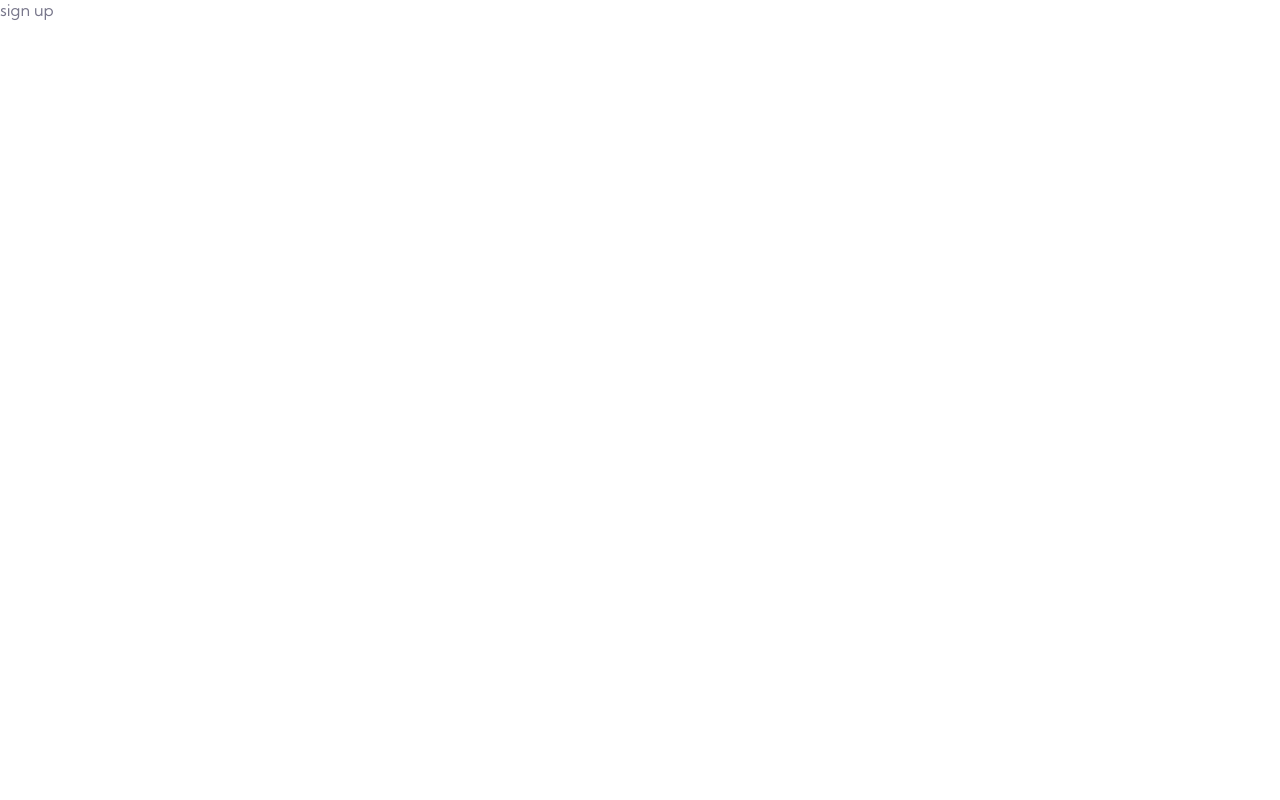
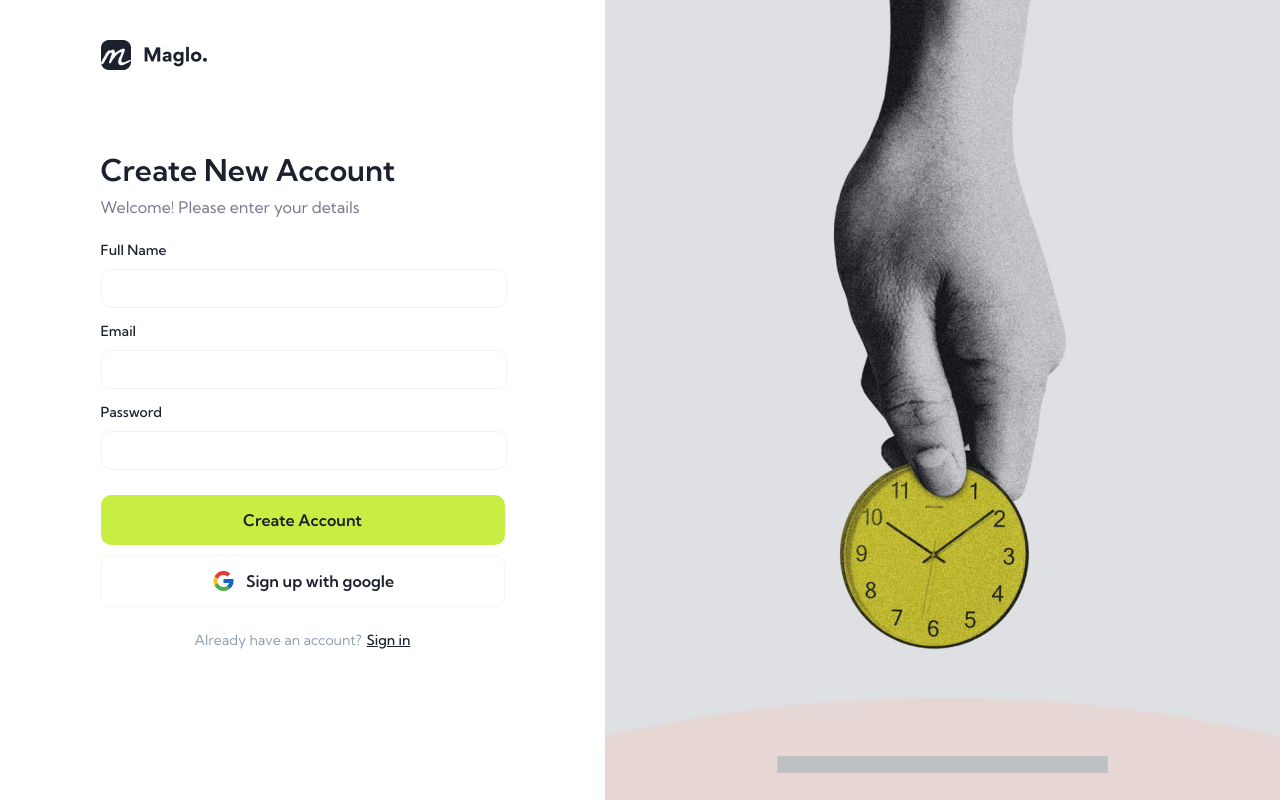
Before and after one commit to rowengit/financial-management, a Next.js app: page /signup in a window 1280 px wide. Built offline with nearby package versions, Linux system fonts and the light colour scheme.

Commit message:
feat: done signup page, enhance password input style

```diff
--- /dev/null
+++ b/components/beforeLogin.tsx
@@ -0,0 +1,42 @@
+import logo from "@img/logo.png";
+import styled from "styled-components";
+import saving from "@img/saving.png";
+
+const Styled = styled.main`
+	display: flex;
+	justify-content: space-between;
+	> section {
+		margin: auto;
+		height: 100%;
+
+		> img {
+			position: absolute;
+			top: 40px;
+		}
+	}
+
+	.saving {
+		background-image: url(${saving.src});
+		height: 100vh;
+		width: 675px;
+		background-position: center;
+		background-repeat: no-repeat;
+		background-size: cover;
+	}
+`;
+
+export function BeforeLoginWrapper({
+	children
+}: {
+	children: React.ReactNode;
+}) {
+	return (
+		<Styled>
+			<section>
+				<img src={logo.src} alt="Maglo. Logo" />
+				{children}
+			</section>
+			<div className="saving" />
+		</Styled>
+	);
+}
--- a/components/common/input.tsx
+++ b/components/common/input.tsx
@@ -19,6 +19,11 @@ const Wrapper = styled.div`
 		&:focus {
 			outline: 2px solid ${p => p.theme.colors.button_bg_secondary};
 		}
+
+		&[type="password"] {
+			font-family: Verdana;
+			letter-spacing: 0.125em;
+		}
 	}
 `;
 
--- a/components/globalStyle.ts
+++ b/components/globalStyle.ts
@@ -1,7 +1,8 @@
 import { createGlobalStyle } from "styled-components";
 
 export const GlobalStyle = createGlobalStyle`
-	/*
+    @import url('https://fonts.googleapis.com/css2?family=Kumbh+Sans:wght@100;200;300;400;500;600;700;800;900&display=swap');
+    /*
         http://meyerweb.com/eric/tools/css/reset/
         v2.0 | 20110126
         License: none (public domain)
@@ -73,8 +74,8 @@ export const GlobalStyle = createGlobalStyle`
 
     /* ------------------------------ */
 
-    body {
-        font-family: 'Kumbh Sans';
+    * {
+        font-family: 'Kumbh Sans', sans-serif;
 	}
 
     a, button {
--- a/components/layout.tsx
+++ b/components/layout.tsx
@@ -32,7 +32,6 @@ export const Layout = ({ children }: { children: React.ReactNode }) => {
 					content="Generated by create next app"
 				/>
 				<link rel="icon" href="/favicon.ico" />
-
 				<link rel="preconnect" href="https://fonts.googleapis.com" />
 				<link
 					rel="preconnect"
@@ -41,7 +40,8 @@ export const Layout = ({ children }: { children: React.ReactNode }) => {
 				/>
 				<link
 					href="https://fonts.googleapis.com/css2?family=Kumbh+Sans:wght@100;200;300;400;500;600;700;800;900&family=Poppins:wght@100;200;300;400;500;600;700;800;900&display=swap"
-					rel="stylesheet"></link>
+					rel="stylesheet"
+				/>
 			</Head>
 			<GlobalStyle />
 			{children}
--- a/pages/signup.tsx
+++ b/pages/signup.tsx
@@ -1,3 +1,61 @@
+import { Input } from "@components/common/input";
+import Google from "@img/icon/google.png";
+import styled from "styled-components";
+import { Button } from "@components/common/button";
+import { BeforeLoginWrapper } from "@components/beforeLogin";
+import Link from "next/link";
+
+const Form = styled.form`
+	min-width: 404px;
+
+	> h1 {
+		margin-bottom: 8px;
+	}
+
+	.input-group + div {
+		display: flex;
+		justify-content: space-between;
+		align-items: center;
+
+		a {
+			text-align: right;
+		}
+	}
+
+	> div:last-child {
+		text-align: center;
+		font-weight: 400;
+		color: ${props => props.theme.colors.text_third};
+
+		a {
+			margin-left: 5px;
+		}
+	}
+`;
+
 export default function SignUp() {
-	return <p>sign up</p>;
+	return (
+		<BeforeLoginWrapper>
+			<Form>
+				<h1>Create New Account</h1>
+				<p>Welcome! Please enter your details</p>
+				<div className="input-group">
+					<Input title="Full Name" />
+					<Input title="Email" />
+					<Input title="Password" type="password" />
+				</div>
+				<div className="btn-group">
+					<Button className="btn-submit">Create Account</Button>
+					<Button className="btn-secondary">
+						<img src={Google.src} />
+						Sign up with google
+					</Button>
+				</div>
+				<div>
+					<span>Already have an account?</span>
+					<Link href={"/signin"}>Sign in</Link>
+				</div>
+			</Form>
+		</BeforeLoginWrapper>
+	);
 }
```
Also changed, not shown: pages/signin.tsx (+8 -35 lines).
